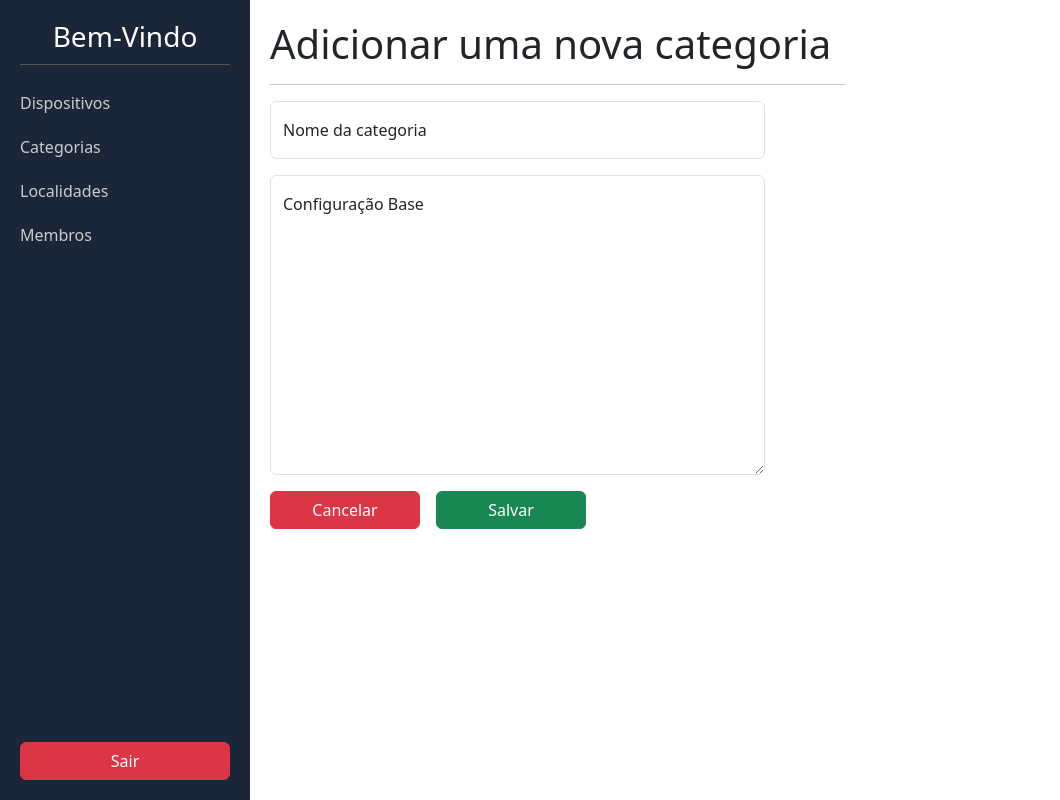
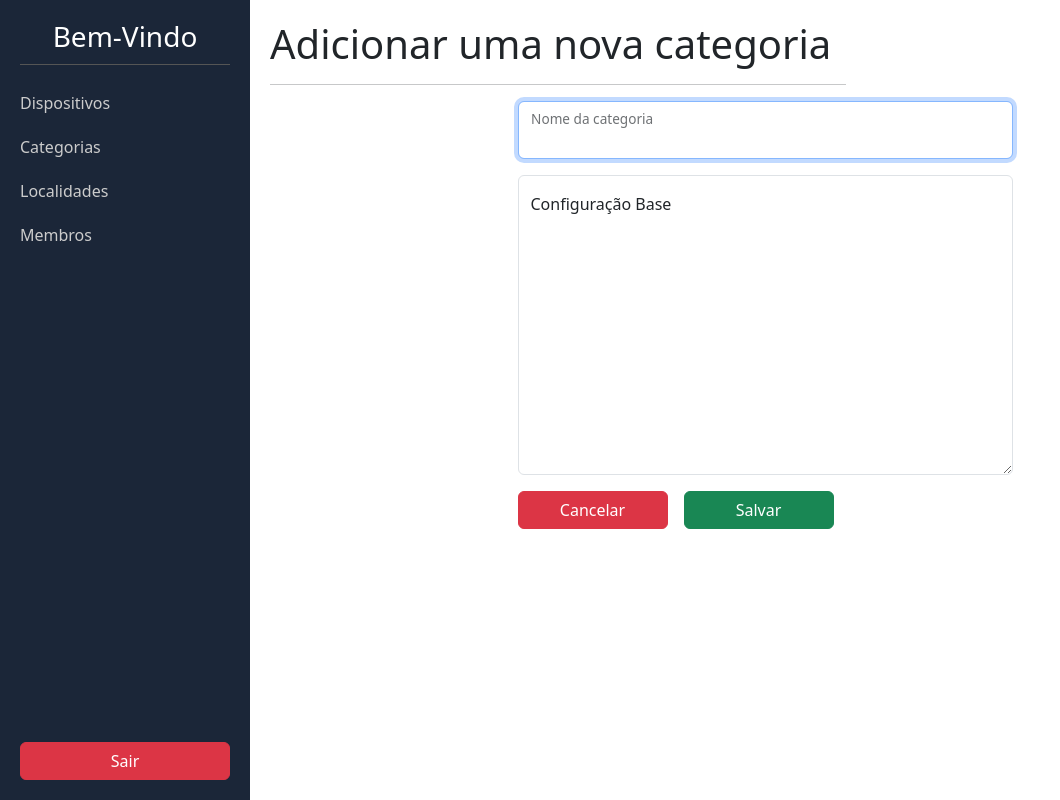
Before and after one commit to renan91300/iot-integrator-frontend, a React (Vite) app: page /cadastrar_categoria in a window 1280 px wide. Shown: the whole page, without its empty margins (0-1060 px from the left). Built offline with nearby package versions, Linux system fonts and the light colour scheme; sample sign-in values are in the browser's storage.

Commit message:
♻️ rearrange ToastContainer

```diff
--- a/src/components/layout/Layout.jsx
+++ b/src/components/layout/Layout.jsx
@@ -3,6 +3,7 @@ import 'bootstrap/dist/css/bootstrap.min.css';
 import Sidebar from './Sidebar';
 import { Outlet } from 'react-router-dom';
 import './Layout.css';
+import { ToastContainer } from 'react-toastify';
 
 const Layout = () => {
   const [isSidebarOpen, setIsSidebarOpen] = useState(true);
@@ -38,6 +39,7 @@ const Layout = () => {
           ☰
         </button>
       )}
+      <ToastContainer />
       <Sidebar isOpen={isSidebarOpen} toggleSidebar={toggleSidebar}/>
       <aside className={`content ${isSidebarOpen && !isSmallScreen ? 'with-sidebar' : ''}`}>
         <Outlet />
--- a/src/pages/AceitarConvite.jsx
+++ b/src/pages/AceitarConvite.jsx
@@ -20,13 +20,13 @@ const AceitarConvite = () => {
 
         acceptInvitation(token)
             .then(() => {
-                toast.success("Convite aceito com sucesso!");
+                toast.success("Convite aceito com sucesso!", {delay: 1});
                 navigate("/login");
             })
             .catch((err) => {
                 if (err.response.status === 302) {
+                    toast.success("Para aceitar o convite, por favor, realize seu cadastro.", {delay: 1});
                     navigate("/cadastro");
-                    toast.success("Para aceitar o convite, por favor, realize seu cadastro.");
                 } else {
                     toast.error("Erro ao aceitar convite.");
                 }
--- a/src/pages/Categorias.jsx
+++ b/src/pages/Categorias.jsx
@@ -59,11 +59,11 @@ const Categorias = () => {
 
     useEffect(() => {
         fetch();
+        toast.success("Categorias carregadas com sucesso");
     }, []);
 
     return (
         <>
-            <ToastContainer />
             <ModalConfirm
                 show={showModal}
                 question="Tem certeza que deseja excluir a categoria?"
--- a/src/pages/DeviceMetrics.jsx
+++ b/src/pages/DeviceMetrics.jsx
@@ -94,7 +94,7 @@ const DeviceMetrics = () => {
         <div>
             <h1>Métricas do Dispositivo</h1>
             <hr style={{ width: "45vw" }}></hr>
-            <div className="row">
+            <div className="row" style={{display: "flex"}}>
                 {device.received_data_config?.map((config, index) => (
                     <div className="col-6" key={index}>
                         <Chart
--- a/src/pages/Dispositivos.jsx
+++ b/src/pages/Dispositivos.jsx
@@ -1,7 +1,7 @@
 import React, { useEffect, useState } from "react";
 import { Button, Table } from "react-bootstrap";
 import { fetchDevices, updateDevice, deleteDevice } from "../services/users";
-import { toast, ToastContainer } from "react-toastify";
+import { toast } from "react-toastify";
 import { useNavigate } from "react-router-dom";
 import "./DeviceTable.css"; // Arquivo de estilo para o interruptor
 import ModalConfirm from "../components/ModalConfirm";
@@ -77,7 +77,6 @@ const Dispositivos = () => {
 
     return (
         <>
-            <ToastContainer />
             <ModalConfirm
                 show={showModal}
                 question="Tem certeza que deseja excluir o dispositivo?"
--- a/src/pages/FormCategoria.jsx
+++ b/src/pages/FormCategoria.jsx
@@ -91,17 +91,16 @@ const FormCategoria = () => {
 
     return (
         <>
-            <ToastContainer />
             {loading && <div>Carregando...</div>}
             <h1>{categoryId ? "Editar" : "Adicionar"} uma nova categoria</h1>
             <hr style={{ width: "45vw" }}></hr>
             <div className="">
                 <Form onSubmit={handleSubmit}>
-                    <Form.Group className="form-floating col-6">
-                        <Form.Control type="text" name="name" value={inputs?.name} onChange={localHandleChange} placeholder="Digite o nome da categoria" />
+                    <Form.Group className="form-floating col-6 offset-3">
+                        <Form.Control type="text" name="name" autoFocus value={inputs?.name} onChange={localHandleChange} placeholder="Digite o nome da categoria" />
                         <Form.Label>Nome da categoria</Form.Label>
                     </Form.Group>
-                    <Form.Group className="form-floating col-6 mt-3">
+                    <Form.Group className="form-floating col-6 offset-3 mt-3">
                         <Form.Control
                             as="textarea"
                             name="base_settings"
@@ -117,7 +116,7 @@ const FormCategoria = () => {
                         )}
                         <Form.Label>Configuração Base</Form.Label>
                     </Form.Group>
-                    <div>
+                    <div className="offset-3">
                         <Button className="btn btn-danger" style={{ width: "150px" }} onClick={() => navigate("/categorias")}>Cancelar</Button>
                         <Button className="btn btn-success m-3" style={{ width: "150px" }} type="submit">Salvar</Button>
                     </div>
--- a/src/pages/FormDispositivo.jsx
+++ b/src/pages/FormDispositivo.jsx
@@ -207,7 +207,6 @@ const FormDispositivo = () => {
 
     return (
         <>
-            <ToastContainer />
             {loading && <div>Carregando...</div>}
             <h1>{deviceId ? "Editar" : "Adicionar"} um novo dispositivo</h1>
             <hr style={{ width: "45vw" }}></hr>
--- a/src/pages/FormLocalidade.jsx
+++ b/src/pages/FormLocalidade.jsx
@@ -90,19 +90,19 @@ const FormLocalidade = () => {
             <hr style={{ width: "45vw" }}></hr>
             <div className="">
                 <Form onSubmit={handleSubmit}>
-                    <Form.Group className="form-floating col-6">
+                    <Form.Group className="form-floating col-6 offset-3">
                         <Form.Control type="text" autoFocus name="name" value={inputs?.name} onChange={localHandleChange} placeholder="Digite o nome da localidade" />
                         <Form.Label>Nome da localidade</Form.Label>
                     </Form.Group>
-                    <Form.Group className="form-floating col-6 mt-3">
+                    <Form.Group className="form-floating col-6 offset-3 mt-3">
                         <Form.Control type="text" name="block" value={inputs?.block} onChange={localHandleChange} placeholder="Digite o bloco da localidade" />
                         <Form.Label>Bloco</Form.Label>
                     </Form.Group>
-                    <Form.Group className="form-floating col-6 mt-3">
+                    <Form.Group className="form-floating col-6 offset-3 mt-3">
                         <Form.Control type="text" name="floor" value={inputs?.floor} onChange={localHandleChange} placeholder="Digite o andar da localidade" />
                         <Form.Label>Andar</Form.Label>
                     </Form.Group>
-                    <div>
+                    <div className="offset-3">
                         <Button className="btn btn-danger" style={{ width: "150px" }} onClick={() => navigate("/localidades")}>Cancelar</Button>
                         <Button className="btn btn-success m-3" style={{ width: "150px" }} type="submit">Salvar</Button>
                     </div>
--- a/src/pages/Projetos.css
+++ b/src/pages/Projetos.css
@@ -28,7 +28,7 @@
   align-items: center;
   gap: 10px;
   max-height: 600px;
-  overflow-y: auto;
+  overflow-y: scroll;
 }
 
 .projects-container {
--- a/src/pages/login/index.jsx
+++ b/src/pages/login/index.jsx
@@ -99,7 +99,7 @@ export default function LoginScreen() {
                                 </Button>
                             </div>
                             <div className="text-center mt-3">
-                                <Button variant="link" onClick={() => navigate('/register')}>
+                                <Button variant="link" onClick={() => navigate('/cadastro')}>
                                     Não tem uma conta? Cadastre-se
                                 </Button>
                             </div>
```
